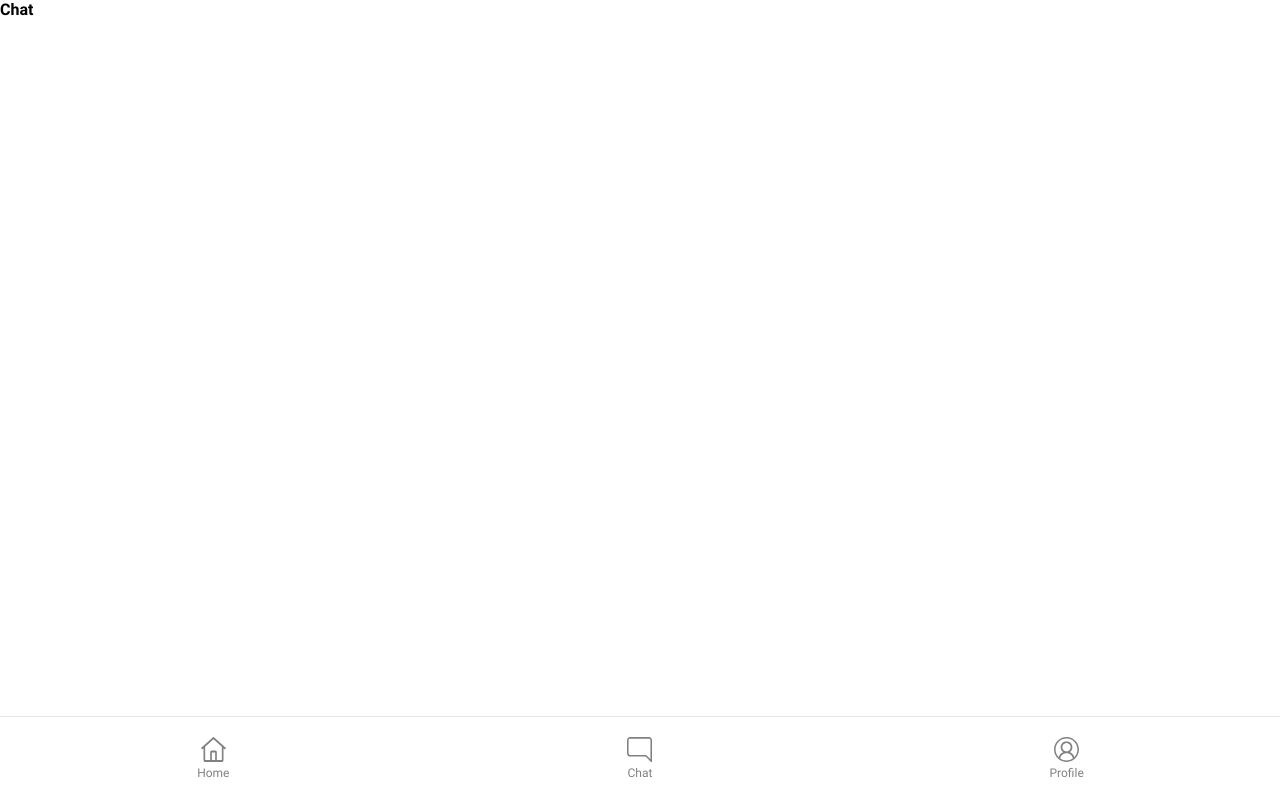
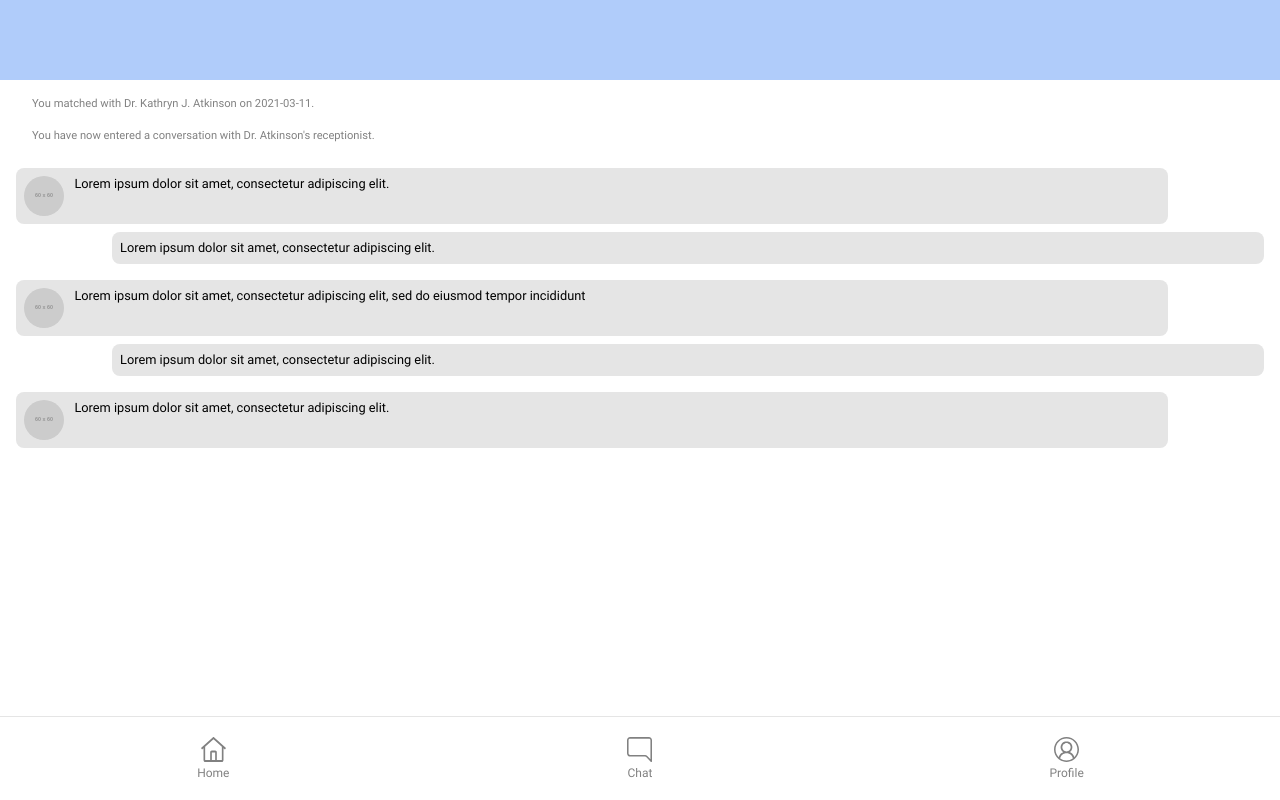
Before and after one commit to dylan-galbraith/tinder-md, a React (Create React App) app in the folder client/: page /chat in a window 1280 px wide. Built offline with nearby package versions, Linux system fonts and the light colour scheme.

Commit message:
Create chat content and styling

```diff
--- a/client/src/components/Chat/Chat.jsx
+++ b/client/src/components/Chat/Chat.jsx
@@ -1,13 +1,49 @@
-import React from 'react';
-import Navbar from '../Navbar/Navbar';
+import React from "react";
+import Navbar from "../Navbar/Navbar";
+import "./Chat.scss";
 
 function Chat() {
   return (
     <>
-      <h1>Chat</h1>
+      <div className="header"></div>
+      <div className="chat">
+        <div className="chat__intro">
+          <p className="chat__intro--text">You matched with Dr. Kathryn J. Atkinson on 2021-03-11.</p>
+          <p className="chat__intro--text">
+            You have now entered a conversation with Dr. Atkinson's
+            receptionist.
+          </p>
+        </div>
+        <div className="chat__sender">
+          <img className="chat__sender--avatar" src="http://placehold.it/60x60" alt="doctor avatar" />
+          <p className="chat__sender--msg">Lorem ipsum dolor sit amet, consectetur adipiscing elit.</p>
+        </div>
+        <div className="chat__receiver">
+          <p className="chat__receiver--msg">
+            Lorem ipsum dolor sit amet, consectetur adipiscing elit.
+          </p>
+        </div>
+        <div className="chat__sender">
+          <img className="chat__sender--avatar" src="http://placehold.it/60x60" alt="doctor avatar" />
+          <p className="chat__sender--msg">
+            Lorem ipsum dolor sit amet, consectetur adipiscing elit, sed do
+            eiusmod tempor incididunt
+          </p>
+        </div>
+        <div className="chat__receiver">
+          <p className="chat__receiver--msg">Lorem ipsum dolor sit amet, consectetur adipiscing elit.</p>
+        </div>
+        <div className="chat__sender">
+          <img className="chat__sender--avatar" src="http://placehold.it/60x60" alt="doctor avatar" />
+          <p className="chat__sender--msg">
+            Lorem ipsum dolor sit amet, consectetur adipiscing elit.
+          </p>
+        </div>
+      </div>
+
       <Navbar />
     </>
-  )
+  );
 }
 
 export default Chat;
--- a/client/src/components/Chat/Chat.scss
+++ b/client/src/components/Chat/Chat.scss
@@ -0,0 +1,58 @@
+@use "../../partials/variables" as *;
+@use "../../partials/globals" as *;
+
+.header {
+  background-color: $google-light-blue;
+  height: 10vh;
+}
+
+.chat {
+  margin: .5rem 1rem;
+  color: $text-grey;
+
+  &__intro {
+    margin-bottom: 1rem;
+    margin-left: 1rem;
+
+    &--text {
+    font-size: .70rem;
+    font-weight: 400;
+    line-height: 2rem;
+    }
+  }
+
+  &__sender {
+    display: flex;
+    padding: .5rem .5rem;
+    margin-right: 6rem;
+    margin-bottom: .5rem;
+    background-color: $light-grey;
+    color: black;
+    border-radius: 8px;
+
+
+    &--avatar {
+      height: 40px;
+      width: 40px;
+      border-radius: 50%;
+      margin-right: .65rem;
+    }
+    &--msg {
+      font-size: .8rem;
+      line-height: 1rem;
+    }
+  }
+
+  &__receiver {
+    padding: .5rem .5rem;
+    background-color: $light-grey;
+    color: black;
+    border-radius: 8px;
+    margin-left: 6rem;
+    margin-bottom: 1rem;
+    &--msg {
+      font-size: .8rem;
+      line-height: 1rem;
+    }
+  }
+}
--- a/client/src/partials/_variables.scss
+++ b/client/src/partials/_variables.scss
@@ -6,3 +6,4 @@ $google-red: #DB4437;
 $text-grey: #818181;
 $google-blue: #4285F4;
 $google-green: #0F9D58;
+$google-light-blue: #B0CCFA;
```
